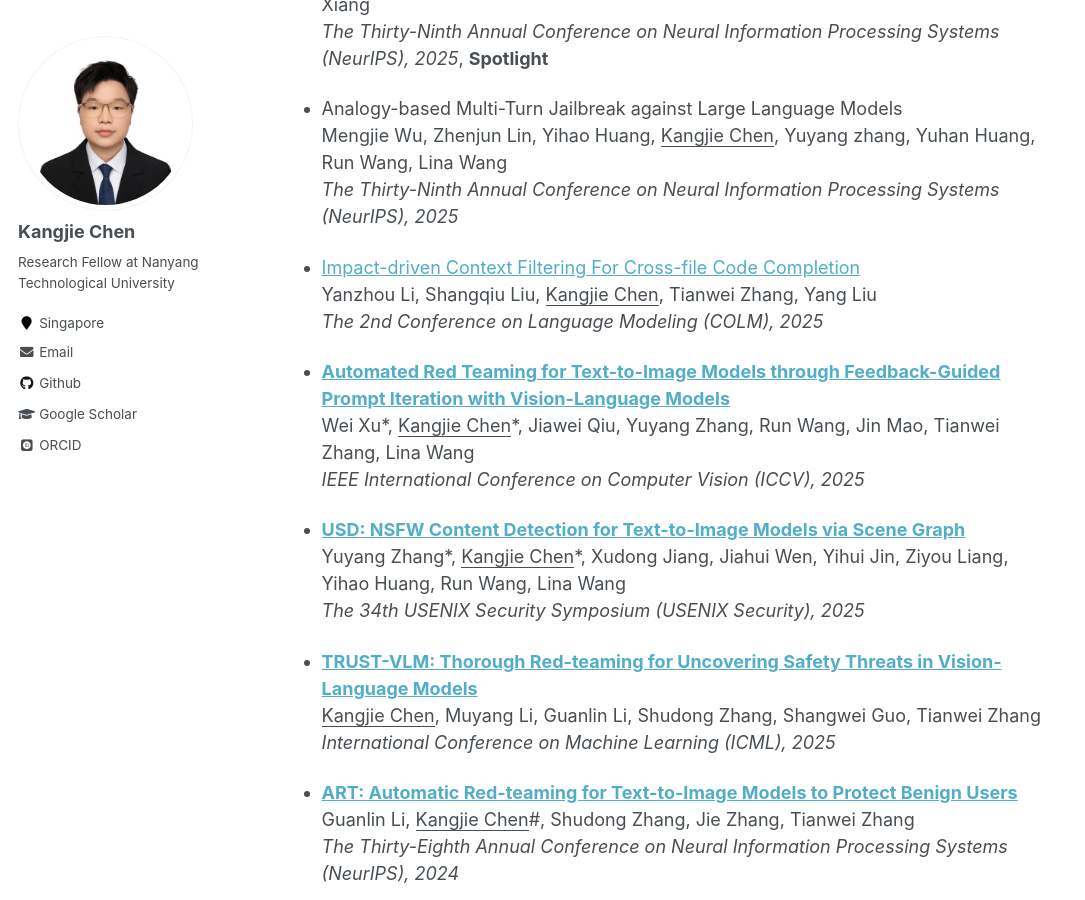
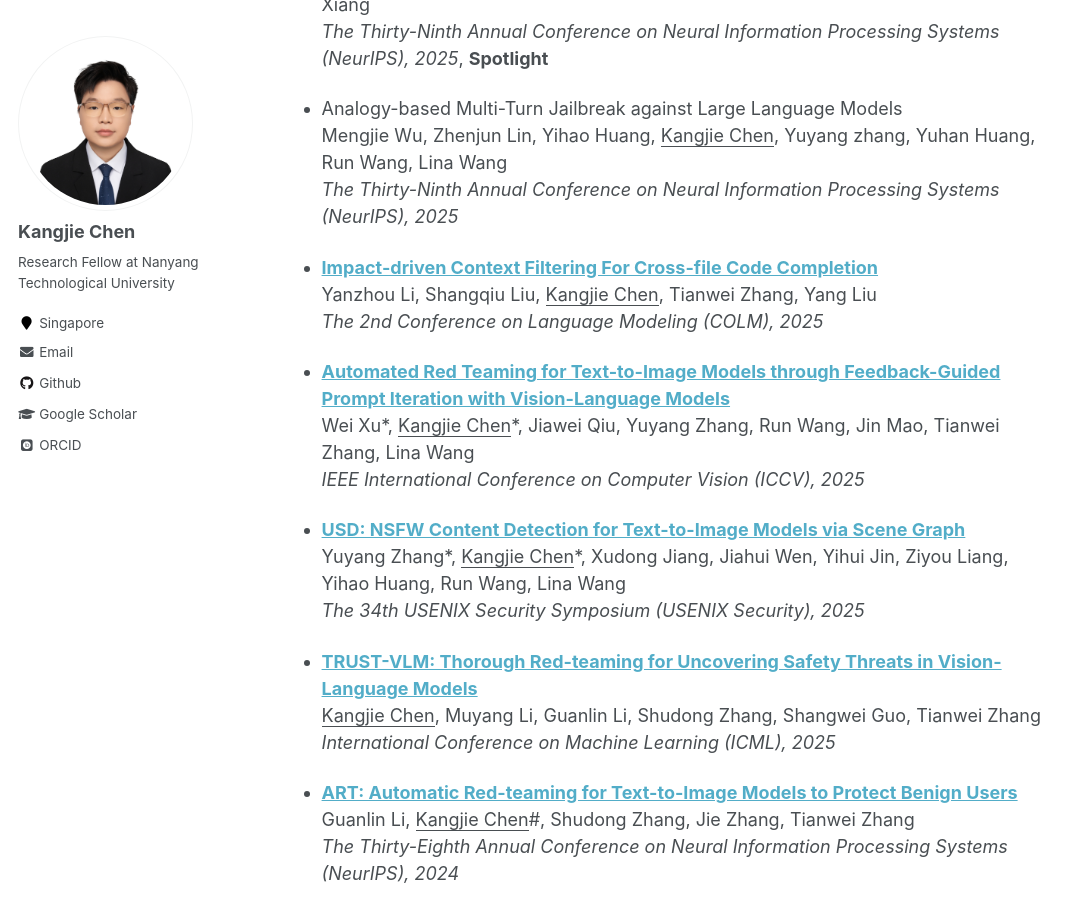
Before and after one commit to kangjie-chen/kangjie-chen.github.io, a Jekyll site: the page built from _pages/about.md, in a window 1280 px wide and 900 px high, scrolled down 760 px. Shown: the whole window, without its empty margins (0-1085 px from the left). Built offline with Jekyll 4.4.1, drawn with Linux system fonts in a browser that asks for light colours; some web fonts are replaced.

```diff
--- a/_pages/about.md
+++ b/_pages/about.md
@@ -35,7 +35,7 @@ I am currently a Research Fellow at [Digital Trust Centre](https://www.ntu.edu.s
   <br/>
   *The Thirty-Ninth Annual Conference on Neural Information Processing Systems (NeurIPS), 2025*
 
-- [Impact-driven Context Filtering For Cross-file Code Completion](https://openreview.net/pdf?id=0Y2zXLFBji)
+- **[Impact-driven Context Filtering For Cross-file Code Completion](https://openreview.net/pdf?id=0Y2zXLFBji)**
   <br/>
   Yanzhou Li, Shangqiu Liu, <u>Kangjie Chen</u>, Tianwei Zhang, Yang Liu
   <br/>
```
